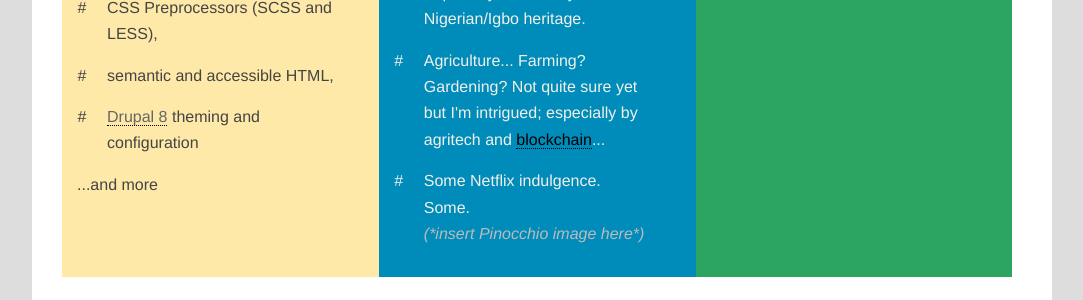
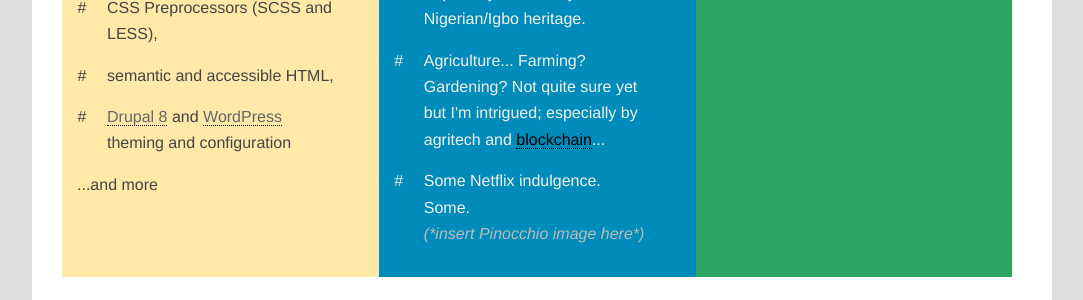
Before and after one commit to chiich/portfolio, a Jekyll site: the page built from index.html, in a window 1280 px wide. Shown: the part 653-953 px from the top of the page, without its empty margins (98-1181 px from the left). Built offline with Jekyll 4.4.1, drawn with Linux system fonts in a browser that asks for light colours; some web fonts are replaced.

Commit message:
Update index.html

```diff
--- a/index.html
+++ b/index.html
@@ -9,7 +9,7 @@ layout: default
       <li class="brief">jQuery,<span>When should I <a href="https://reactjs.org/" title="Homepage of the React JS library project">React</a>? Soon? Maybe.</span></li>
       <li class="brief">CSS Preprocessors (SCSS and LESS),</li>
       <li class="brief">semantic and accessible HTML,</li>
-      <li class="brief"><a href="https://www.drupal.org/8" title="Drupal 8 project homepage">Drupal 8</a> theming and configuration</li>
+      <li class="brief"><a href="https://www.drupal.org/8" title="Drupal 8 project homepage">Drupal 8</a> and <a href="https://wordpress.com/" title="WordPress project homepage">WordPress</a> theming and configuration</li>
       <li class="">...and more</li>
     </ol>
   </div></div>
```
